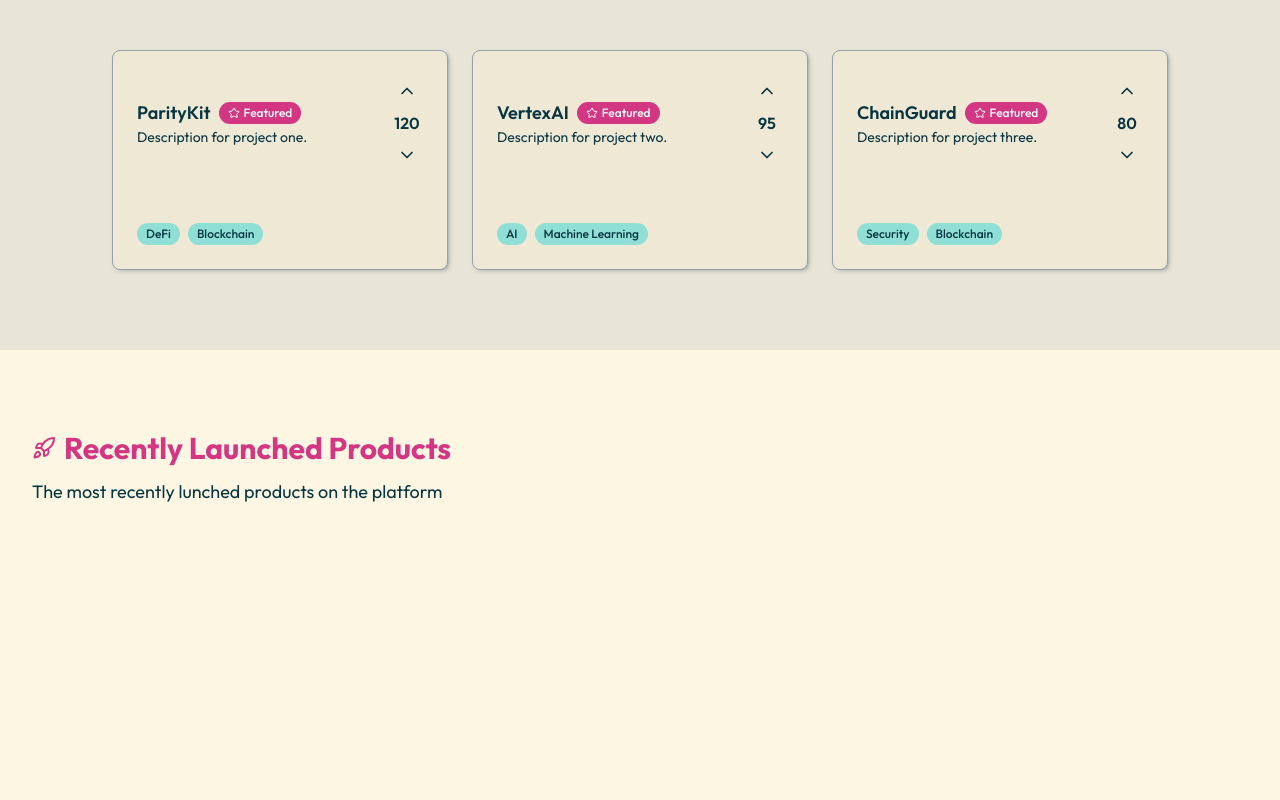
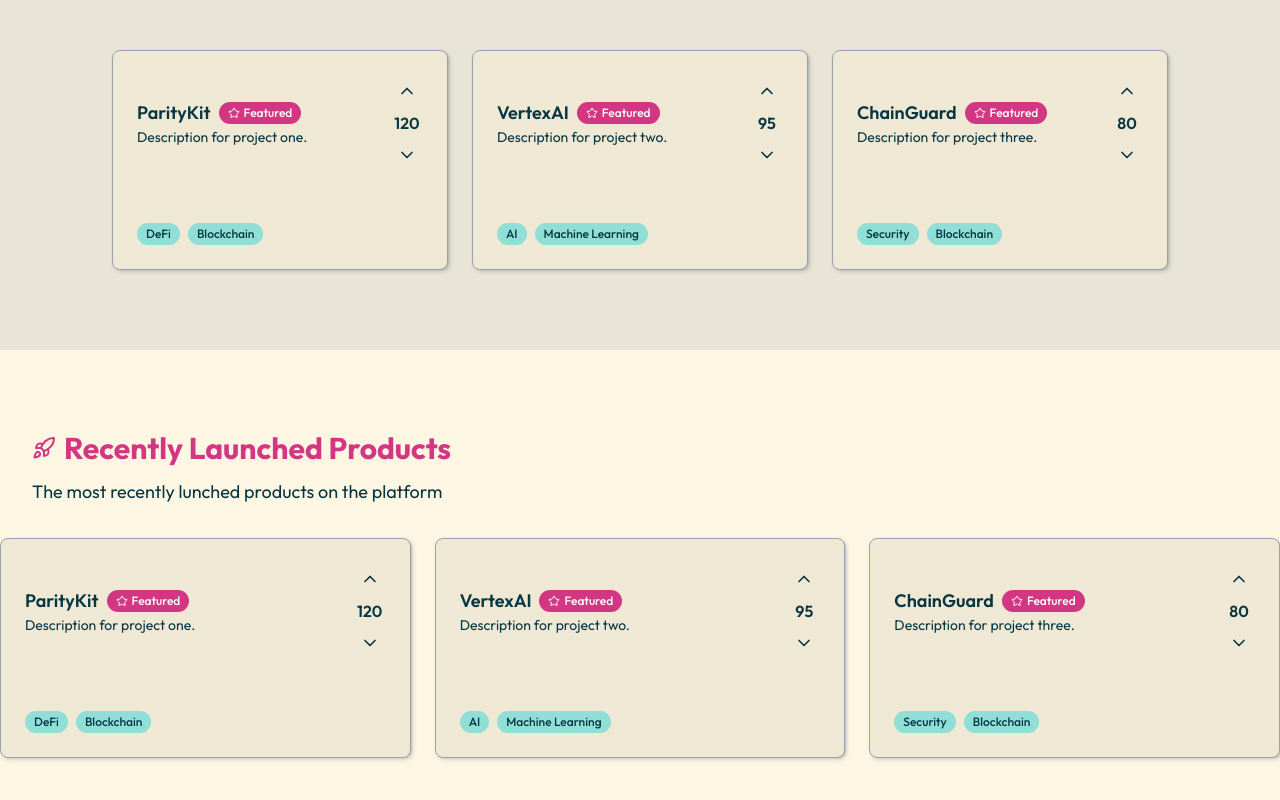
Before and after one commit to bijaya-dev07/Vertex, a Next.js app in the folder vertex/: page / in a window 1280 px wide. Shown: the part 903-1703 px from the top of the page. Before the commit the page ends 1521 px from the top, so only its background shows below. Built offline with nearby package versions, Linux system fonts and the light colour scheme.

Commit message:
feat: integrate ProductCard component into RecentlyLaunchedProduct and add EmptyState component for no data scenario

```diff
--- /dev/null
+++ b/vertex/components/common/empty-state.tsx
@@ -0,0 +1,7 @@
+export default function EmptyState() {
+  return (
+    <div className="flex flex-col items-center justify-center py-20">
+      <h3 className="text-2xl font-semibold mb-4">No Data Available</h3>
+    </div>
+  );
+}
--- a/vertex/components/ui/landing-page/recently-lunched-product.tsx
+++ b/vertex/components/ui/landing-page/recently-lunched-product.tsx
@@ -1,8 +1,9 @@
 import SectionHeader from "@/components/common/section-header";
+import ProductCard from "@/components/products/product-cards";
 import { RocketIcon } from "lucide-react";
 
 export default function RecentlyLaunchedProduct() {
-  const featuredProducts = [
+  const recentlyLaunchedProducts = [
     {
       id: 1,
       name: "ParityKit",
@@ -37,6 +38,11 @@ export default function RecentlyLaunchedProduct() {
           description="The most recently lunched products on the platform"
         />
       </div>
+      <div className="grid-wrapper">
+        {recentlyLaunchedProducts.map((product) => (
+          <ProductCard key={product.id} product={product} />
+        ))}
+      </div>
     </section>
   );
 }
```
